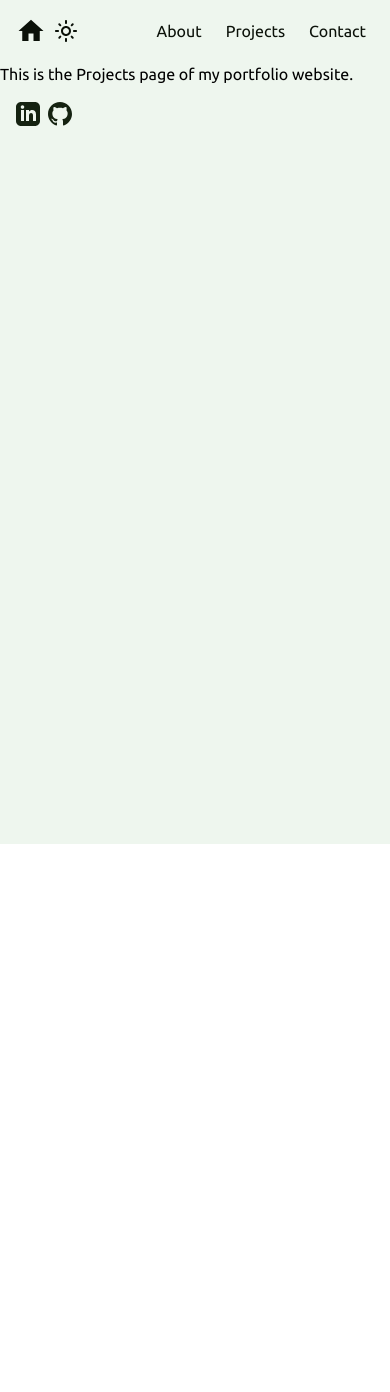
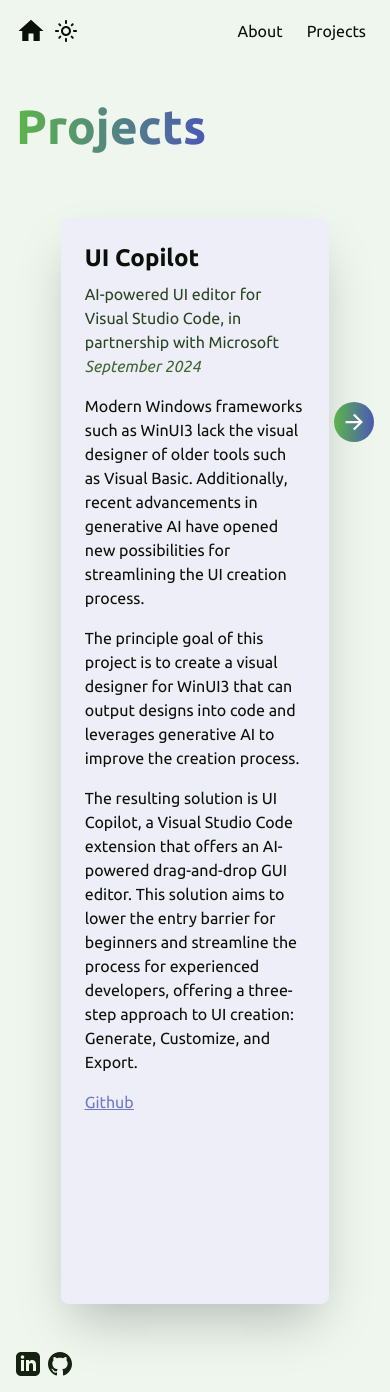
Before and after one commit to georgeslnl/georgeslnl.github.io, a React (Create React App) app: page /projects in a window 390 px wide. Before the commit the page ends 844 px from the top, so only its background shows below. Built offline with nearby package versions, Linux system fonts and the light colour scheme; grey boxes are pictures that could not be loaded.

Commit message:
ADD: Projects page

```diff
--- a/src/App.js
+++ b/src/App.js
@@ -24,7 +24,7 @@
 
 
   return (
-    <div className="font-ubuntu bg-background-50 min-h-svh">
+    <div>
       <Router>
         <Header darkMode={darkMode} toggleDarkMode={toggleDarkMode}/>
         <Routes>
--- a/src/Components/BackgroundCard.jsx
+++ b/src/Components/BackgroundCard.jsx
@@ -3,7 +3,7 @@
 
 export default function BackgroundCard() {
     return (
-        <div className="lg:col-span-2 lg:col-start-1 lg:row-start-1 hover:shadow-md m-auto bg-secondary-200 p-8 rounded-2xl flex flex-col gap-1 items-start">
+        <div className="lg:col-span-2 lg:col-start-1 lg:row-start-1 shadow-lg m-auto bg-secondary-200 p-8 rounded-2xl flex flex-col gap-1 items-start">
             <div className="flex flex-row-reverse items-center gap-2">
             <IoPersonCircleSharp className="text-3xl text-text-900"/>
             <h1 className="text-3xl font-semibold text-text-900 text-end">Background</h1>
--- a/src/Components/CareerCard.jsx
+++ b/src/Components/CareerCard.jsx
@@ -3,7 +3,7 @@
 
 export default function CareerCard() {
     return (
-        <div className="lg:col-span-2 lg:col-start-1 lg:row-start-3 hover:shadow-md m-auto bg-primary-200 p-8 rounded-2xl flex flex-col gap-1 items-start">
+        <div className="lg:col-span-2 lg:col-start-1 lg:row-start-3 shadow-lg m-auto bg-primary-200 p-8 rounded-2xl flex flex-col gap-1 items-start">
             <div className="flex flex-row-reverse items-center gap-2">
             <IoBriefcase className="text-2xl text-text-900"/>
             <h1 className="text-3xl font-semibold text-text-900 text-end">Career</h1>
--- a/src/Components/EducationCard.jsx
+++ b/src/Components/EducationCard.jsx
@@ -3,12 +3,12 @@
 
 export default function EducationCard() {
     return (
-        <div className="lg:col-span-2 lg:col-start-3 lg:row-start-2 hover:shadow-md m-auto bg-accent-200 p-8 rounded-2xl flex flex-col gap-1 items-end">
+        <div className="lg:col-span-2 lg:col-start-3 lg:row-start-2 shadow-lg m-auto bg-accent-200 p-8 rounded-2xl flex flex-col gap-1 items-end">
             <div className="flex items-center gap-2">
             <IoSchool className="text-3xl text-text-900"/>
             <h1 className="text-3xl font-semibold text-text-900 text-end">Education</h1>
             </div>
-            <p className="text-text-900 text-justify">UCL's <a href="https://www.ucl.ac.uk/prospective-students/graduate/taught-degrees/computer-science-msc text-secondary-400">Computer Science MSc</a> is an intensive one year conversion program. This degree equipped me with foundational knowledge of algorithms, data structures, computer architecture, and databases. Additionally, I had the opportunity to partake in hands-on projects, such as my final year dissertation project – an industry exchange project with Microsoft.</p>
+            <p className="text-text-900 text-justify">UCL's <a className="text-secondary-300" href="https://www.ucl.ac.uk/prospective-students/graduate/taught-degrees/computer-science-msc">Computer Science MSc</a> is an intensive one year conversion program. This degree equipped me with foundational knowledge of algorithms, data structures, computer architecture, and databases. Additionally, I had the opportunity to partake in hands-on projects, such as my final year dissertation project – an industry exchange project with Microsoft.</p>
         </div>
     )
 }
--- a/src/Components/NavBar.js
+++ b/src/Components/NavBar.js
@@ -6,7 +6,7 @@
     <div className='flex justify-between gap-2'>
       <button class='px-2 py-0.5 text-text-950 md:text-xl hover:bg-primary-500 hover:rounded-lg hover:text-background-50 active:bg-primary-200 transition-all'><Link to="/about">About</Link></button>
       <button class='px-2 py-0.5 text-text-950 md:text-xl hover:bg-primary-500 hover:rounded-lg hover:text-background-50 active:bg-primary-200 transition-all'><Link to="/projects">Projects</Link></button>
-      <button class='px-2 py-0.5 text-text-950 md:text-xl hover:bg-primary-500 hover:rounded-lg hover:text-background-50 active:bg-primary-200 transition-all'><Link to="/contact">Contact</Link></button>
+      {/* <button class='px-2 py-0.5 text-text-950 md:text-xl hover:bg-primary-500 hover:rounded-lg hover:text-background-50 active:bg-primary-200 transition-all'><Link to="/contact">Contact</Link></button> */}
     </div>
   );
 }
--- a/src/Components/ProjectCard.jsx
+++ b/src/Components/ProjectCard.jsx
@@ -1,11 +1,34 @@
 import React from 'react';
 
-export default function ProjectCard({ title, description, image }) {
+const ProjectCard = ({ project }) => {
+    const abstractParagraphs = project.abstract.split('\n\n');
+
     return (
-        <div className="w-64 h-64 snap-center flex flex-shrink-0 flex-col items-center justify-between bg-secondary-100 shadow-lg rounded-lg overflow-hidden hover:bg-secondary-200 hover:shadow-md cursor-pointer transition-all p-4">
-                <h1 className="text-xl font-semibold">{title}</h1>
-                <p className="text-justify">{description}</p>
-                <img src={image} alt={title} className="w-3/4 h-32 object-cover object-center" />
+        <div className="rounded-lg p-6 max-w-2xl mx-auto my-8 bg-secondary-50 shadow-2xl">
+            <h2 className="text-2xl text-text-950 font-bold mb-2">{project.title}</h2>
+            <p className="text-text-800">{project.shortDescription}</p>
+            <p className="text-text-700 mb-4 italic">{project.date}</p>
+            {abstractParagraphs.map((paragraph, index) => (
+                <p key={index} className="text-text-950 mb-4 ">{paragraph}</p>
+            ))}
+            {project?.github && (
+                <p className="text-secondary-400 underline mb-4">
+                    <a href={project?.github}>Github</a>
+                </p>
+            )}
+            {project.videoUrl && (
+                <div className="flex justify-center">
+                    <iframe
+                        src={project.videoUrl}
+                        className="w-1/2 h-"
+                        allow="accelerometer; autoplay; clipboard-write; encrypted-media; gyroscope; picture-in-picture"
+                        allowFullScreen
+                        title={`${project.title}`}
+                    ></iframe>
+                </div>
+            )}
         </div>
     );
-}
+};
+
+export default ProjectCard;
--- a/src/Components/SkillsCard.jsx
+++ b/src/Components/SkillsCard.jsx
@@ -3,7 +3,7 @@
 
 export default function SkillsCard() {
     return (
-        <div className="lg:col-span-2 lg:col-start-3 lg:row-start-4 hover:shadow-md m-auto bg-background-200 p-8 rounded-2xl flex flex-col gap-1 items-end">
+        <div className="lg:col-span-2 lg:col-start-3 lg:row-start-4 shadow-lg m-auto bg-background-200 p-8 rounded-2xl flex flex-col gap-1 items-end">
             <div className="flex items-center gap-2">
             <AiFillTool className="text-3xl text-text-900"/>
             <h1 className="text-3xl font-semibold text-text-900 text-end">Skills</h1>
--- a/src/Pages/Projects.js
+++ b/src/Pages/Projects.js
@@ -1,11 +1,88 @@
-import React from 'react';
+import React, { useState } from "react";
+import ProjectCard from "../Components/ProjectCard";
+import { IoArrowForwardSharp, IoArrowBackSharp } from "react-icons/io5";
+
+const projects = [
+    {
+        title: "UI Copilot",
+        date: "September 2024",
+        shortDescription: "AI-powered UI editor for Visual Studio Code, in partnership with Microsoft",
+        abstract:
+        "Modern Windows frameworks such as WinUI3 lack the visual designer of older tools such as Visual Basic. Additionally, recent advancements in generative AI have opened new possibilities for streamlining the UI creation process. \n\nThe principle goal of this project is to create a visual designer for WinUI3 that can output designs into code and leverages generative AI to improve the creation process.\n\nThe resulting solution is UI Copilot, a Visual Studio Code extension that offers an AI-powered drag-and-drop GUI editor. This solution aims to lower the entry barrier for beginners and streamline the process for experienced developers, offering a three-step approach to UI creation: Generate, Customize, and Export.",
+        videoUrl: "https://youtube.com/embed/U9KsjIpdhbg",
+        github: "https://github.com/lukejlatham/vscode-rapid-gui"
+    },
+    {
+        title: "UCL Teacher Assistant Recruitment Platform",
+        shortDescription: "Next.js web app for UCL's Computer Science department",
+        date: "April 2024",
+        abstract: `The current recruitment process for TAs is done through a manual process of emailing and filling out forms. \n\nThe aim of this project is to create a centralized platform for lecturers to post TA vacancies, for students to browse and apply for vacancies, and for HR to manage the recruitment process.`,
+        videoUrl: "https://youtube.com/embed/eMahumpS-Gk",
+    },
+    {
+        title: "\\Pilates",
+        shortDescription: "Pilates studio booking system",
+        date: "March 2024",
+        abstract: "This project is a software engineering project about designing a booking system for a Pilates studio. \n\n The purpose of this project was to gain experience with the software development lifecycle, with a focus on requirements gathering, UML modelling, class analysis, and design.",
+        videoUrl: "https://youtube.com/embed/lscMQksouRE"
+    },
+    {
+        title: "Bid, Buy, Build",
+        shortDescription: "Auction-based website",
+        date: "December 2023",
+        abstract: "This project focused on developing a website that allows users to auction off items and bid on them. \n\nThe aim of this project was to understand backend development with a focus on relational databases and SQL. \n\nThe project was developed using PHP and MySQL.",
+        videoUrl: "https://youtube.com/embed/sFZ4d_Q9QGk"
+    },
+    {
+        title: "Humanitarian Management System",
+        shortDescription: "A CLI application for managing humanitarian aid during a crisis",
+        date: "December 2023",
+        abstract: "This project is a command-line interface application built with Python and the Pandas libraries. \n\n Volunteers manage refugee camps during a crisis, enabling them to allocate resources and manage refugees. Admins can also use the application to manage volunteers.",
+        videoUrl: "https://mediacentral.ucl.ac.uk/player?autostart=n&videoId=20A4JfAI&captions=y&chapterId=0&playerJs=n"
+    }
+];
 
 const Projects = () => {
-    return (
-        <div>
-            <p>This is the Projects page of my portfolio website.</p>
+  const [currentIndex, setCurrentIndex] = useState(0);
+
+  const handleNext = () => {
+    setCurrentIndex((prevIndex) => Math.min(prevIndex + 1, projects.length - 1));
+  };
+
+  const handlePrevious = () => {
+    setCurrentIndex((prevIndex) => Math.max(prevIndex - 1, 0));
+  };
+
+  return (
+    <div className="w-full px-4 md:px-6 flex flex-col">
+      <h1 className="font-extrabold text-5xl md:text-8xl bg-gradient-to-r from-primary-500 to-secondary-500 bg-clip-text text-transparent w-fit pb-1 md:pb-2 mt-10 mb-8">
+        Projects
+      </h1>
+      <div className="flex justify-center items-start">
+          {currentIndex > 0 && (
+            <button
+              onClick={handlePrevious}
+              className="absolute left-4 top-1/2 transform -translate-y-1/2 bg-gradient-to-r from-primary-500 to-secondary-500 hover:bg-gradient-to-r hover:from-secondary-500 hover:to-primary-500 text-white rounded-full p-2 transition duration-300"
+              aria-label="Previous project"
+            >
+              <IoArrowBackSharp size={24} />
+            </button>
+          )}
+          <div className="w-3/4 sm:w-full max-w-lg sm:max-w-2xl mx-auto">
+            <ProjectCard project={projects[currentIndex]} />
+          </div>
+          {currentIndex < projects.length - 1 && (
+            <button
+              onClick={handleNext}
+              className="absolute right-4 top-1/2 transform -translate-y-1/2 bg-gradient-to-r from-primary-500 to-secondary-500 hover:bg-gradient-to-r hover:from-secondary-500 hover:to-primary-500 text-white rounded-full p-2 transition duration-300"
+              aria-label="Next project"
+            >
+              <IoArrowForwardSharp size={24} />
+            </button>
+          )}
         </div>
-    );
+      </div>
+  );
 };
 
 export default Projects;
--- a/src/index.css
+++ b/src/index.css
@@ -3,6 +3,9 @@
 @tailwind utilities;
 
 @layer base {
+  body {
+    @apply bg-background-50 min-h-svh font-ubuntu;
+  }
   :root {
     --text-50: #f0f6ee;
     --text-100: #e1eedd;
```
Also changed, not shown: src/Components/ProjectsGrid.jsx (deleted, +0 -16 lines), src/Pages/About.js (+5 -2 lines).
